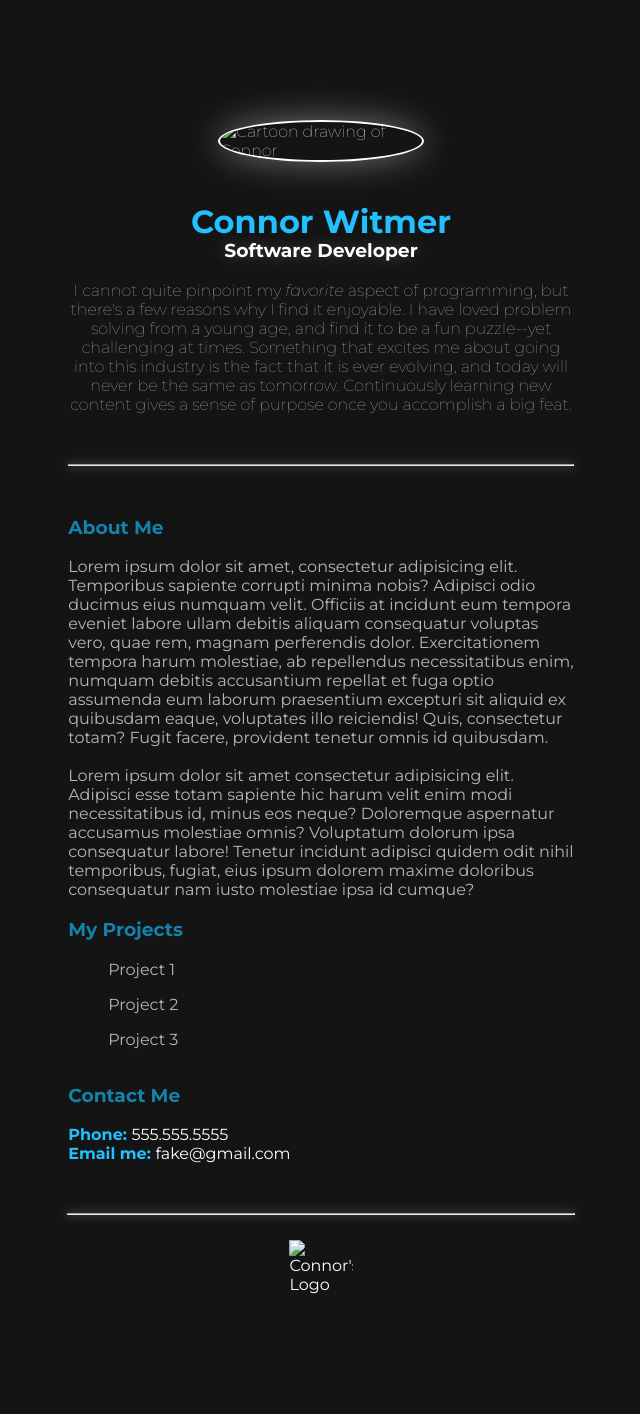
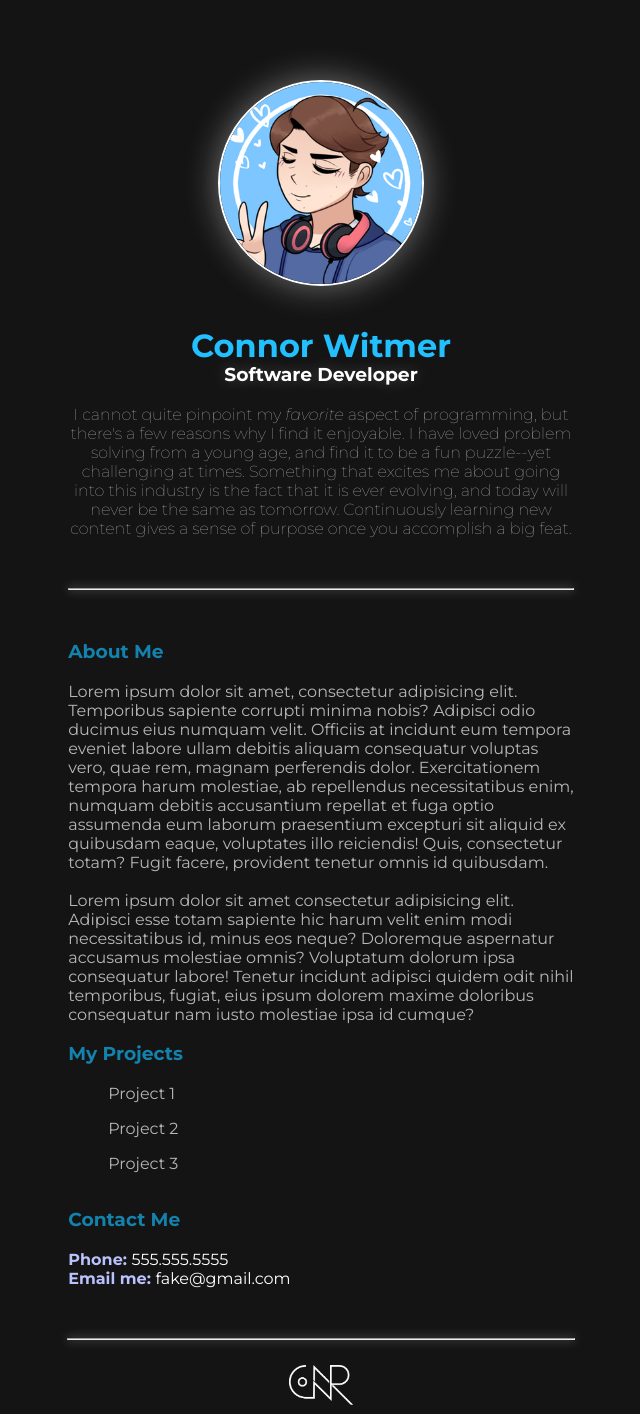
Before and after one commit to cwitmer34/first-portfolio, a plain HTML site: page index.html in a window 1280 px wide. Shown: the whole page, without its empty margins (319-959 px from the left). Drawn offline with Linux system fonts and the light colour scheme.

Commit message:
Corrected Margins/Asset Display Issue
I changed margins to make them more visually appealing. I also played with the color of my contact info to make it look better. Assets are now displaying how they should.

```diff
--- a/index.html
+++ b/index.html
@@ -13,7 +13,7 @@
     <div class="container">
       <!-- Header Section -->
       <div class="header">
-        <img src="eGIJpfT - Imgur.png" alt="Cartoon drawing of Connor" class="center" id="profilepic">
+        <img src="assets/eGIJpfT - Imgur.png" alt="Cartoon drawing of Connor" class="center" id="profilepic">
         <h1 style="text-align: center; color: rgb(34, 192, 255);">Connor Witmer</h1>
         <h3 style="text-align: center;" id="dev">Software Developer</h3>
         <p style="text-align: center;" id="fav">I cannot quite pinpoint my <i>favorite</i> aspect of programming, but there's a few reasons why I find it enjoyable. I have loved problem solving from a young age, and find it to be a fun puzzle--yet challenging at times. Something that excites me about going into this industry is the fact that it is ever evolving, and today will never be the same as tomorrow. Continuously learning new content gives a sense of purpose once you accomplish a big feat.</p>
@@ -37,12 +37,12 @@
       <!-- Contact Me Section -->
       <div class="contactme center">
         <h3 class="contact" style="color: rgb(19, 130, 173);">Contact Me</h3>
-        <a href="tel:5555555555" id="phone"><strong style="color: rgb(34, 192, 255);">Phone: </strong>555.555.5555</a>
+        <a href="tel:5555555555" id="phone"><strong style="color: #bac2fd;">Phone: </strong>555.555.5555</a>
         <br>
-        <a href="mailto:fake@gmail.com" id="email"><strong style="color: rgb(34, 192, 255);">Email me: </strong>fake@gmail.com</a>
+        <a href="mailto:fake@gmail.com" id="email"><strong style="color: #bac2fd;">Email me: </strong>fake@gmail.com</a>
       </div>
       <hr class="header" id="bottom">
-      <img src="connorlogo.png" alt="Connor's Logo" class="logo center">
+      <a href="#"><img src="assets/connorlogo.png" alt="Connor's Logo" class="logo center"></a>
     </div>
   </body>
 </html>
--- a/styles.css
+++ b/styles.css
@@ -18,7 +18,7 @@ body {
 }
 
 #profilepic {
-  margin-top: 7.5em;
+  margin-top: 5em;
   margin-bottom: 2.5em;
   border-radius: 50%;
   width: 40%;
@@ -87,5 +87,5 @@ a:active {
 
 .logo {
   width: 5%;
-  margin-bottom: 100px;
+  margin-bottom: 25px;
 }
```
